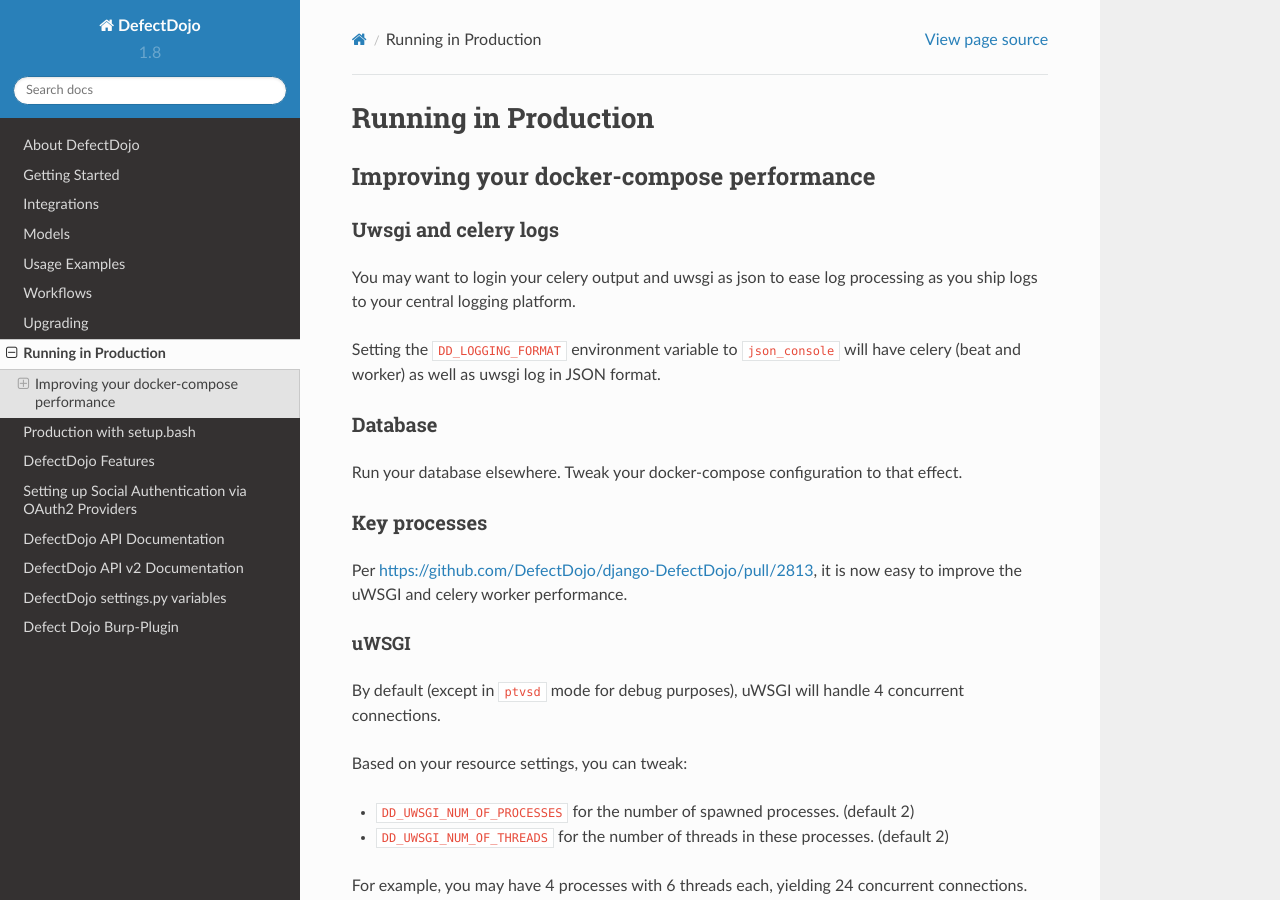
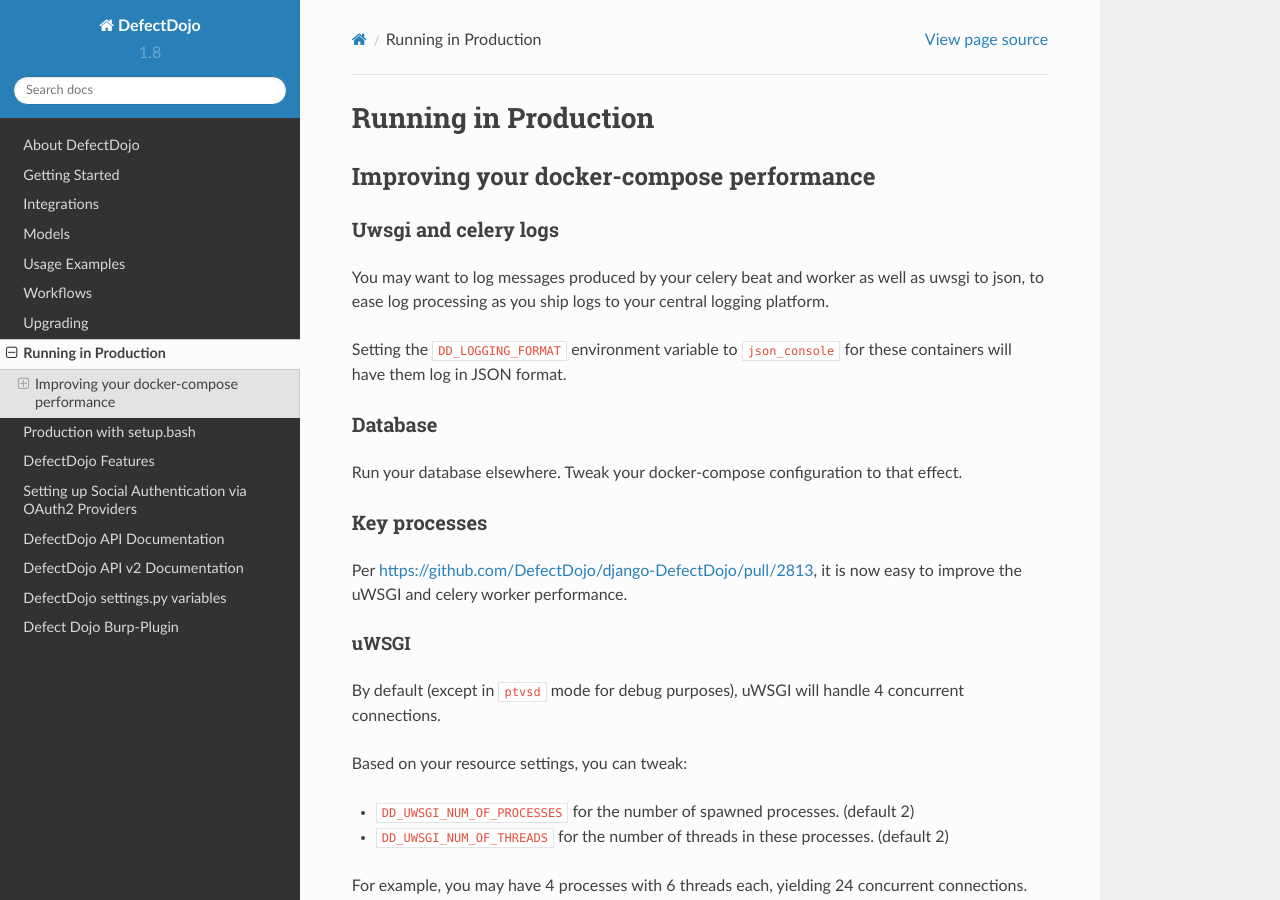
Before and after one commit to DefectDojo/Documentation, a Sphinx documentation site: the page built from docs/running-in-production.rst, in a window 1280 px wide and 900 px high. Built offline with Sphinx 7.4.7 and the Read the Docs theme 2.0.0, drawn with Linux system fonts in a browser that asks for light colours.

Commit message:
verbiage adjustment

```diff
--- a/docs/running-in-production.rst
+++ b/docs/running-in-production.rst
@@ -6,9 +6,9 @@
 
 Uwsgi and celery logs
 ^^^^^^^^^^^^^^^^^^^^^
-You may want to login your celery output and uwsgi as json to ease log processing as you ship logs to your central logging platform.
+You may want to log messages produced by your celery beat and worker as well as uwsgi to json, to ease log processing as you ship logs to your central logging platform.
 
-Setting the ``DD_LOGGING_FORMAT`` environment variable to ``json_console`` will have celery (beat and worker) as well as uwsgi log in JSON format.
+Setting the ``DD_LOGGING_FORMAT`` environment variable to ``json_console`` for these containers will have them log in JSON format.
 
 Database
 ^^^^^^^^
```
